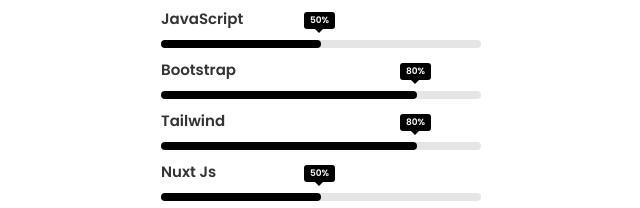
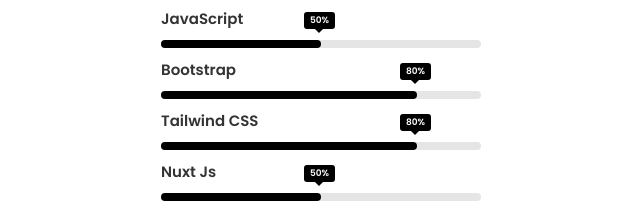
Before and after one commit to AjinkyaGude/Ajinkya-Protfolio, a plain HTML site: page Source/index.html in a window 1280 px wide. Shown: the part 3054-3262 px from the top of the page, 319-959 px from the left. Drawn offline with Linux system fonts and the light colour scheme.

Commit message:
Update index.html

```diff
--- a/Source/index.html
+++ b/Source/index.html
@@ -262,7 +262,7 @@
                     </div>
 
                     <div class="skill-box">
-                        <span class="title-s">Tailwind</span>
+                        <span class="title-s">Tailwind CSS</span>
 
                         <div class="skill-bar">
                             <span class="skill-per node-boot">
```
